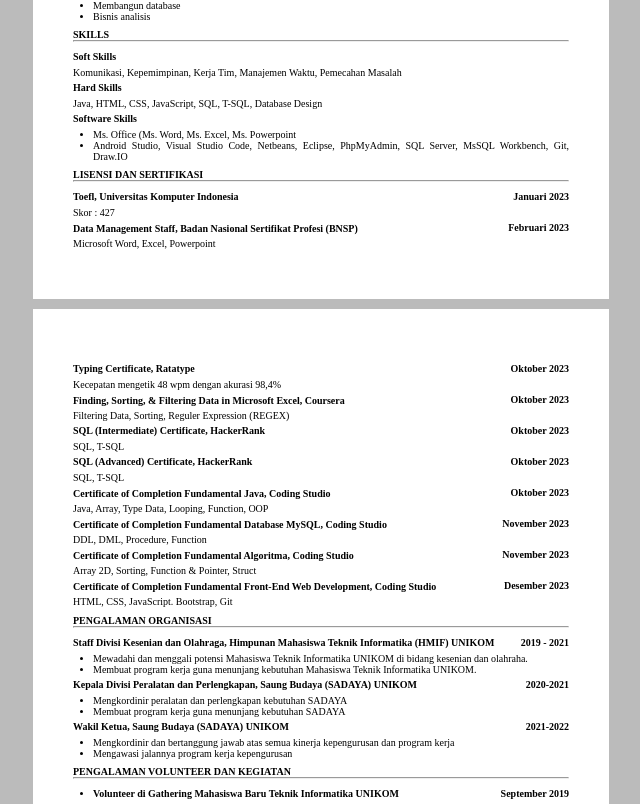
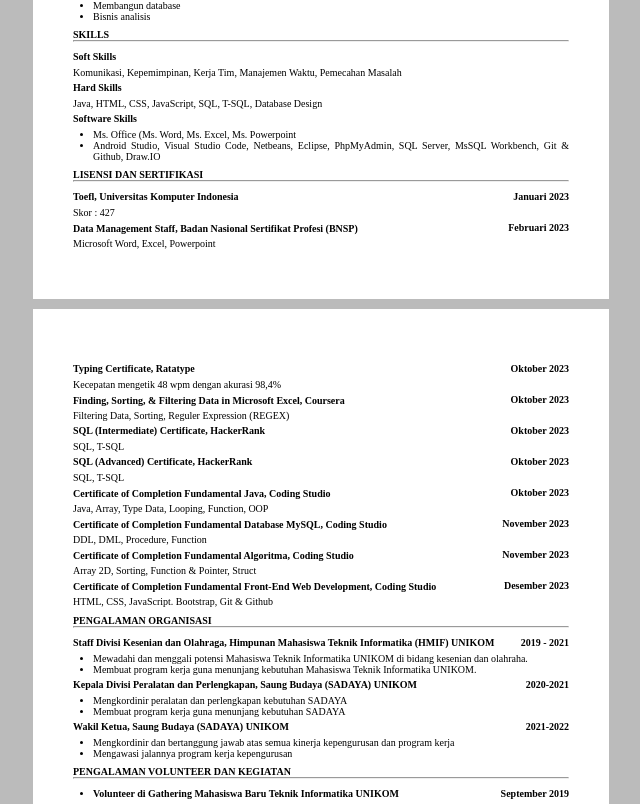
Before and after one commit to MuhammadDandriHandian/MuhammadDandriHandian.github.io, a plain HTML site: page index.html in a window 1280 px wide. Shown: the part 466-1270 px from the top of the page, without its empty margins (319-959 px from the left). Drawn offline with Linux system fonts and the light colour scheme.

Commit message:
update status

```diff
--- a/index.html
+++ b/index.html
@@ -73,7 +73,7 @@
             </div>
             <ul>
                 <li>Ms. Office (Ms. Word, Ms. Excel, Ms. Powerpoint</li>
-                <li>Android Studio, Visual Studio Code, Netbeans, Eclipse, PhpMyAdmin, SQL Server, MsSQL Workbench, Git, Draw.IO</li>
+                <li>Android Studio, Visual Studio Code, Netbeans, Eclipse, PhpMyAdmin, SQL Server, MsSQL Workbench, Git & Github, Draw.IO</li>
             </ul>
             <h4>LISENSI DAN SERTIFIKASI</h4>
             <hr>
@@ -130,7 +130,7 @@
                 <p class="kiri"><a target="_blank" href="https://codingstudio.id/certificate/77E59FD50C-75C15151B4-75C15128AF/">Certificate of Completion Fundamental Front-End Web Development, Coding Studio</a></p>
                 <p>Desember 2023</p>
             </div>
-            <p>HTML, CSS, JavaScript. Bootstrap, Git</p>
+            <p>HTML, CSS, JavaScript. Bootstrap, Git & Github</p>
             <h4>PENGALAMAN ORGANISASI</h4>
             <hr>
             <div class="flex">
```
